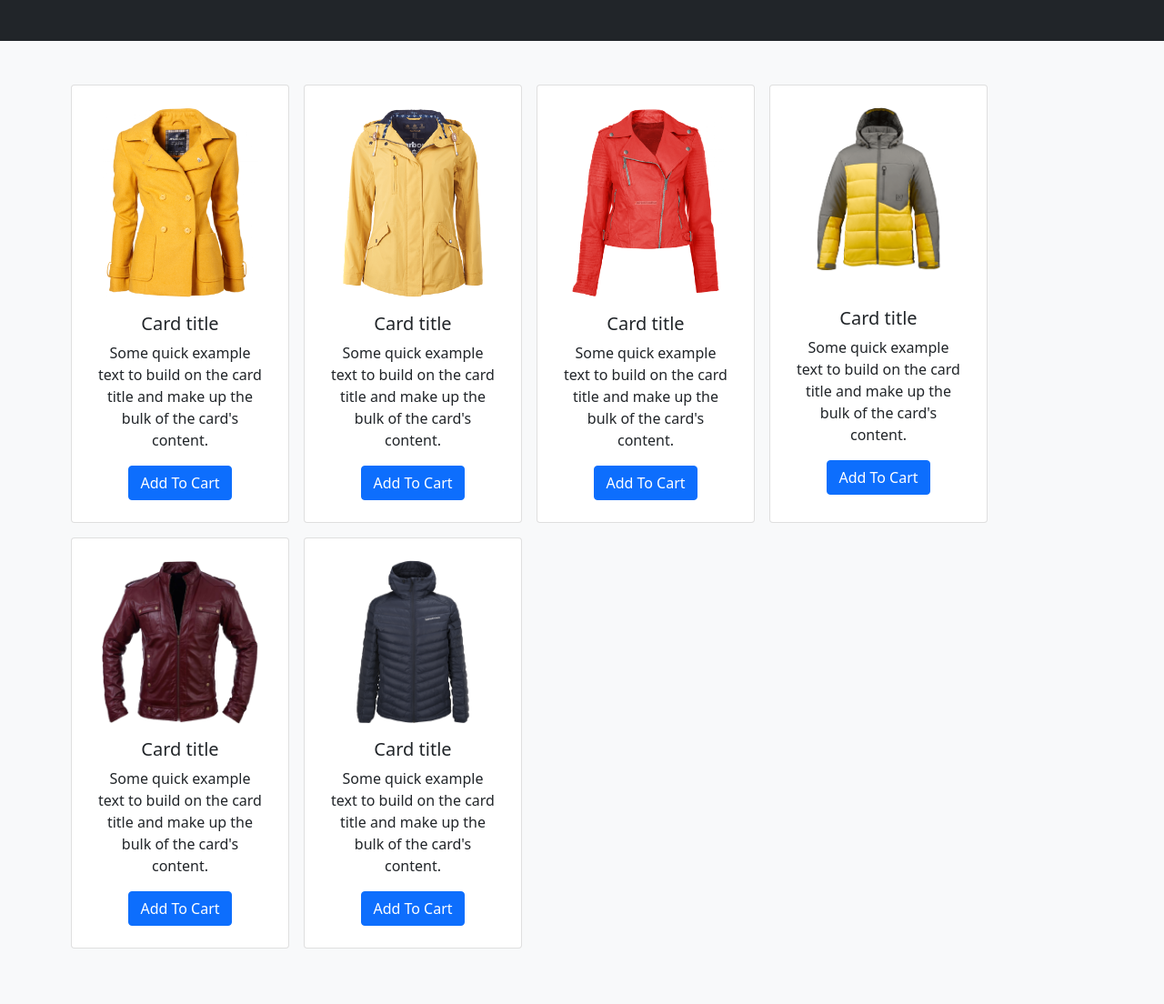
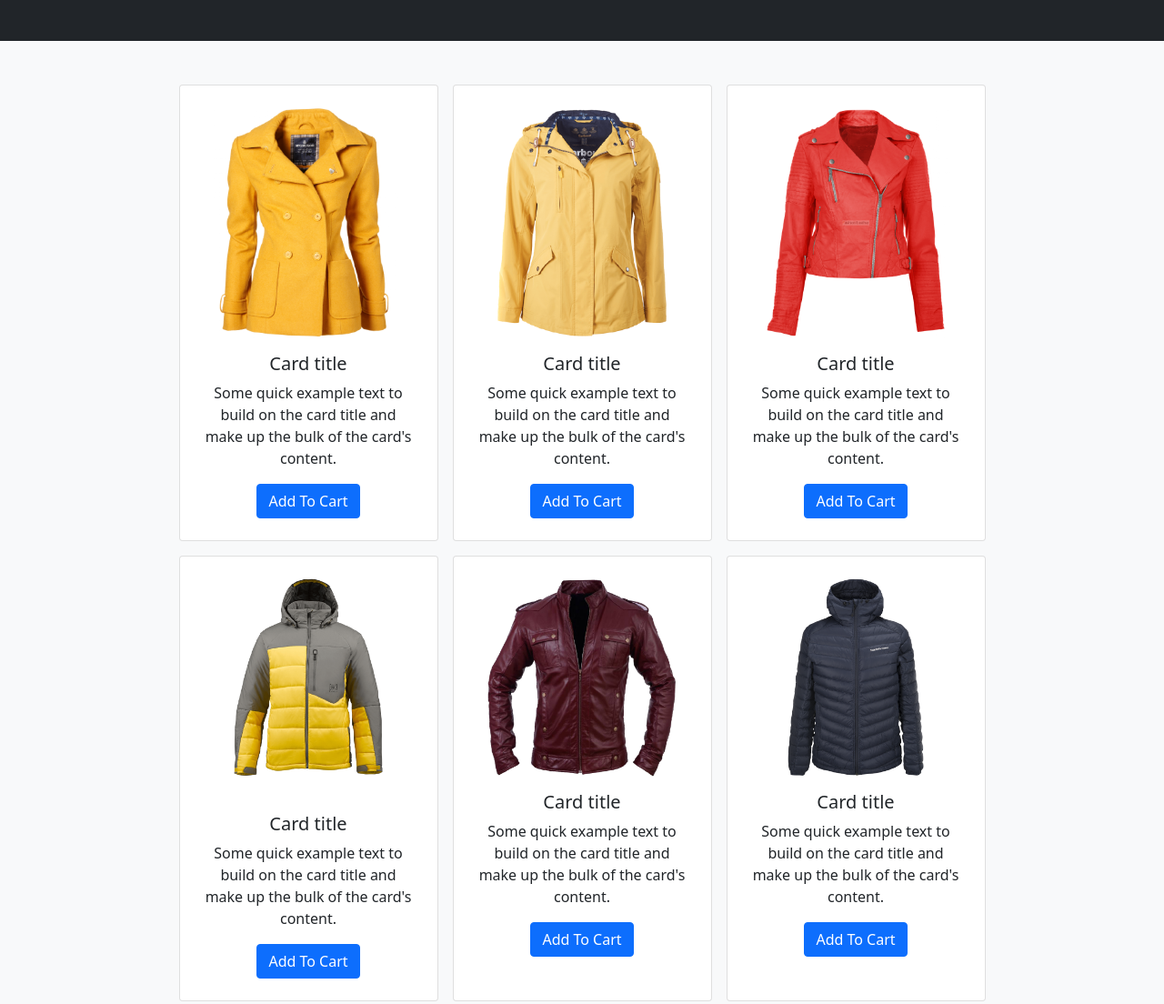
Before and after one commit to salmanahmedx/winter-merch, a plain HTML site: page index.html in a window 1280 px wide. Shown: the part 692-1796 px from the top of the page at 91% size. Drawn offline with nearby package versions, Linux system fonts and the light colour scheme.

Commit message:
reviewed

```diff
--- a/index.html
+++ b/index.html
@@ -80,10 +80,10 @@
 
     <!-- collection -->
     <section class="p-5 bg-light">
-        <div class="container">
-            <div class="row">
+        <div class="container ">
+            <div class="row d-flex justify-content-center">
                 <!-- card -->
-                <div class="card pt-4 pb-2 mx-2  mb-3 " style="width: 15rem;">
+                <div class="card pt-4 col-12 col-sm-6 col-md-4 col-lg-3  pb-2 mx-2  mb-3">
                     <img src="./images/jacket-1.png" style="width: 80%; margin: 0 auto;" class="card-img-top" alt="...">
                     <div class="card-body text-center">
                         <h5 class="card-title">Card title</h5>
@@ -95,7 +95,7 @@
                 </div>
                 <!--  end card -->
                 <!-- card -->
-                <div class="card pt-4 pb-2 mx-2  mb-3 " style="width: 15rem;">
+                <div class="card pt-4 col-12 col-sm-6 col-md-4 col-lg-3  pb-2 mx-2  mb-3">
                     <img src="./images/jacket-2.png" style="width: 80%; margin: 0 auto;" class="card-img-top" alt="...">
                     <div class="card-body text-center">
                         <h5 class="card-title">Card title</h5>
@@ -107,7 +107,7 @@
                 </div>
                 <!--  end card -->
                 <!-- card -->
-                <div class="card pt-4 pb-2 mx-2  mb-3 " style="width: 15rem;">
+                <div class="card pt-4 col-12 col-sm-6 col-md-4 col-lg-3  pb-2 mx-2  mb-3">
                     <img src="./images/jacket-3.png" style="width: 80%; margin: 0 auto;" class="card-img-top" alt="...">
                     <div class="card-body text-center">
                         <h5 class="card-title">Card title</h5>
@@ -119,7 +119,7 @@
                 </div>
                 <!--  end card -->
                 <!-- card -->
-                <div class="card pt-4 pb-2 mx-2  mb-3 " style="width: 15rem;">
+                <div class="card pt-4 col-12 col-sm-6 col-md-4 col-lg-3  pb-2 mx-2  mb-3">
                     <img src="./images/jacket-4.png" style="width: 80%; margin: 0 auto;" class="card-img-top mb-4"
                         alt="...">
                     <div class="card-body text-center">
@@ -132,7 +132,7 @@
                 </div>
                 <!--  end card -->
                 <!-- card -->
-                <div class="card pt-4 pb-2 mx-2  mb-3 " style="width: 15rem;">
+                <div class="card pt-4 col-12 col-sm-6 col-md-4 col-lg-3  pb-2 mx-2  mb-3">
                     <img src="./images/jacket-5.png" style="width: 80%; margin: 0 auto;" class="card-img-top" alt="...">
                     <div class="card-body text-center">
                         <h5 class="card-title">Card title</h5>
@@ -144,7 +144,7 @@
                 </div>
                 <!--  end card -->
                 <!-- card -->
-                <div class="card pt-4 pb-2 mx-2  mb-3 " style="width: 15rem;">
+                <div class="card pt-4 col-12 col-sm-6 col-md-4 col-lg-3  pb-2 mx-2  mb-3">
                     <img src="./images/jacket-6.png" style="width: 80%; margin: 0 auto;" class="card-img-top" alt="...">
                     <div class="card-body text-center">
                         <h5 class="card-title">Card title</h5>
```
